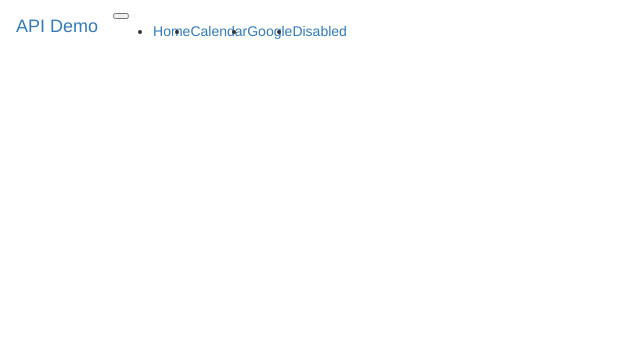
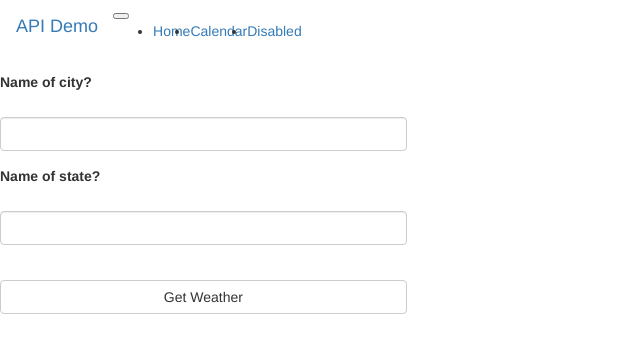
Before and after one commit to 20rafferty/Calendar_App_Exec, a Flask app: template app/templates/index.html in a window 1280 px wide. Shown: the top 353 px of the page, without its empty margins (0-640 px from the left). Run offline with Flask 2, Linux system fonts and the light colour scheme; the template is opened without the code that fills it: values that come from a table or form of the project are taken from there, others are empty; parts of the project's set-up code (start-up, migrations or seed data) failed here and were passed over; some libraries are stand-ins or nearby versions.

Commit message:
added city and state inuts

```diff
--- /dev/null
+++ b/app/forms.py
@@ -0,0 +1,57 @@
+from flask_wtf import FlaskForm
+from wtforms import StringField, SubmitField, PasswordField, IntegerField, TextAreaField, BooleanField
+from wtforms.validators import DataRequired, Email, EqualTo, length, ValidationError
+from flask import flash
+
+class CityForm(FlaskForm):
+    city = StringField('Name of city?', validators=[DataRequired(), length(max=140)])
+    state = StringField('Name of state?', validators=[DataRequired(), length(max=140)])
+    submit = SubmitField('Get Weather')
+
+# class TitleForm(FlaskForm):
+#     title = StringField('What should the title say?',
+#     validators=[DataRequired()])
+#     submit = SubmitField('Change Title')
+#
+# class LoginForm(FlaskForm):
+#     email = StringField('E-mail', validators=[DataRequired(), Email()])
+#     password = PasswordField('Password', validators=[DataRequired()])
+#     remember_me = BooleanField('Remember Me')
+#     submit = SubmitField('Login')
+
+# class RegisterForm(FlaskForm):
+#     first_name = StringField('First Name')
+#     last_name = StringField('Last Name')
+#     username = StringField('Username', validators=[DataRequired()])
+#     email = StringField('E-mail', validators=[DataRequired(), Email()])
+#     age = IntegerField('Age')
+#     bio = TextAreaField('Bio')
+#     url = StringField('Profile Pic URL')
+#     password = PasswordField('Password', validators=[DataRequired()])
+#     password2 = PasswordField('Password', validators=[DataRequired(),
+#     EqualTo('password')])
+#     submit = SubmitField('Register')
+#
+#     # setup validation methods to be checked when form is submitted
+#     def validate_username(self, username):
+#         user = User.query.filter_by(username=username.data).first()
+#         if user is not None:
+#             flash('Sorry but those credentials are already in user')
+#             raise ValidationError('Use a different username/email.') # always make username and email ambigous to deter hacking
+#
+#     def validate_email(self, email):
+#         user = User.query.filter_by(email=email.data).first()
+#         if user is not None:
+#             flash('Sorry but those credentials are already in user')
+#             raise ValidationError('Use a different username/email.')
+#
+#
+# class ContactForm(FlaskForm):
+#     name = StringField('Full Name:')
+#     email = StringField('E-mail:', validators=[DataRequired(), Email()])
+#     message = TextAreaField('Message:', validators=[DataRequired(), length(max=500)])
+#     submit = SubmitField('Contact')
+#
+# class PostForm(FlaskForm):
+#     tweet = StringField('What are you doing?', validators=[DataRequired(), length(max=140)])
+#     submit = SubmitField('Tweet')
--- a/app/templates/base.html
+++ b/app/templates/base.html
@@ -37,9 +37,6 @@
           <a class="nav-link" href="{{ url_for('calendar') }}">Calendar</a>
         </li>
         <li class="nav-item">
-          <a class="nav-link" href="{{ url_for('index') }}">Google</a>
-        </li>
-        <li class="nav-item">
           <a class="nav-link disabled" href="#">Disabled</a>
         </li>
       </ul>
--- a/app/templates/index.html
+++ b/app/templates/index.html
@@ -1,6 +1,19 @@
+{% import 'bootstrap/wtf.html' as wtf %}
 {% extends 'base.html' %}
 
 {% block app_content %}
+<div class="row">
+  <div class="col-md-4 offset-md-4">
+    <!-- - displays error messages -->
+    {% for fieldName, errorMessages in form.errors.items() %}
+      {% for error in errorMessages %}
+      <p class="error">{{ fieldName.title() }}: {{ error }}</p>
+      {% endfor %}
+    {% endfor %}
+
+    {{ wtf.quick_form( form ) }}
+  </div> <!-- ends col -->
+</div> <!-- ends row -->
   {% if response %}
     <!-- cards for information to be rendered -->
     <div class="container" id="weather-info">
```
Also changed, not shown: app/routes.py (+14 -4 lines).
